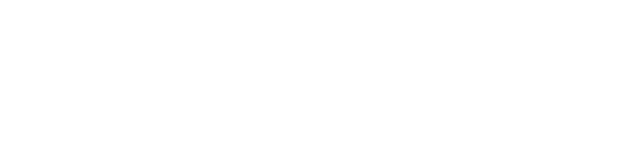
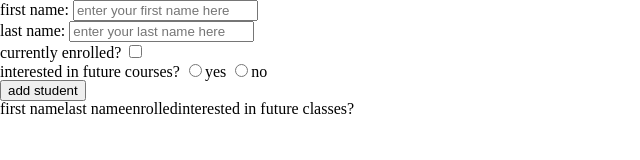
Before and after one commit to Iamheathsmith/form-lab, a plain HTML site: page index.html in a window 1280 px wide. Shown: the whole page, without its empty margins (0-640 px from the left). Drawn offline with Linux system fonts and the light colour scheme.

Commit message:
final build

```diff
--- a/index.html
+++ b/index.html
@@ -7,6 +7,46 @@
   </head>
   <body>
     <!--content goes here -->
+    <form id="sample_form">
+      <fieldset>
+        <label for="first">first name:</label>  <!--lable for the text block-->
+        <input type="text" name="first" placeholder="enter your first name here" required> <!--the text in the block-->
+      </fieldset>
+
+      <fieldset>
+        <label for="last">last name:</label> <!--label for the text block-->
+        <input type="text" name="last" placeholder="enter your last name here" required> <!--the text in the block-->
+      </fieldset>
+
+      <fieldset>
+        <label for="enrolled">currently enrolled?</label> <!--the label for the checkbox-->
+        <input type="checkbox" name="enrolled" value="enrolled">
+      </fieldset>
+
+      <fieldset>
+        <label for="future classes">interested in future courses?</label> <!--label for radio-->
+        <input type="radio" name="future_classes" value="yes">yes
+        <input type="radio" name="future_classes" value="no">no
+      </fieldset>
+
+      <button id="submit-btn" type="submit">add student</button>
+
+    </form>
+
+    <section id="students">
+      <table>
+        <thead>
+          <th>first name</th>
+          <th>last name</th>
+          <th>enrolled</th>
+          <th>interested in future classes?</th>
+        <thead>
+        <tbody id="student_table">
+          <!--student table data goes here -->
+        </tbody>
+      </table>
+    </section>
+
     <script src="app.js"></script>
   </body>
 </html>
```
